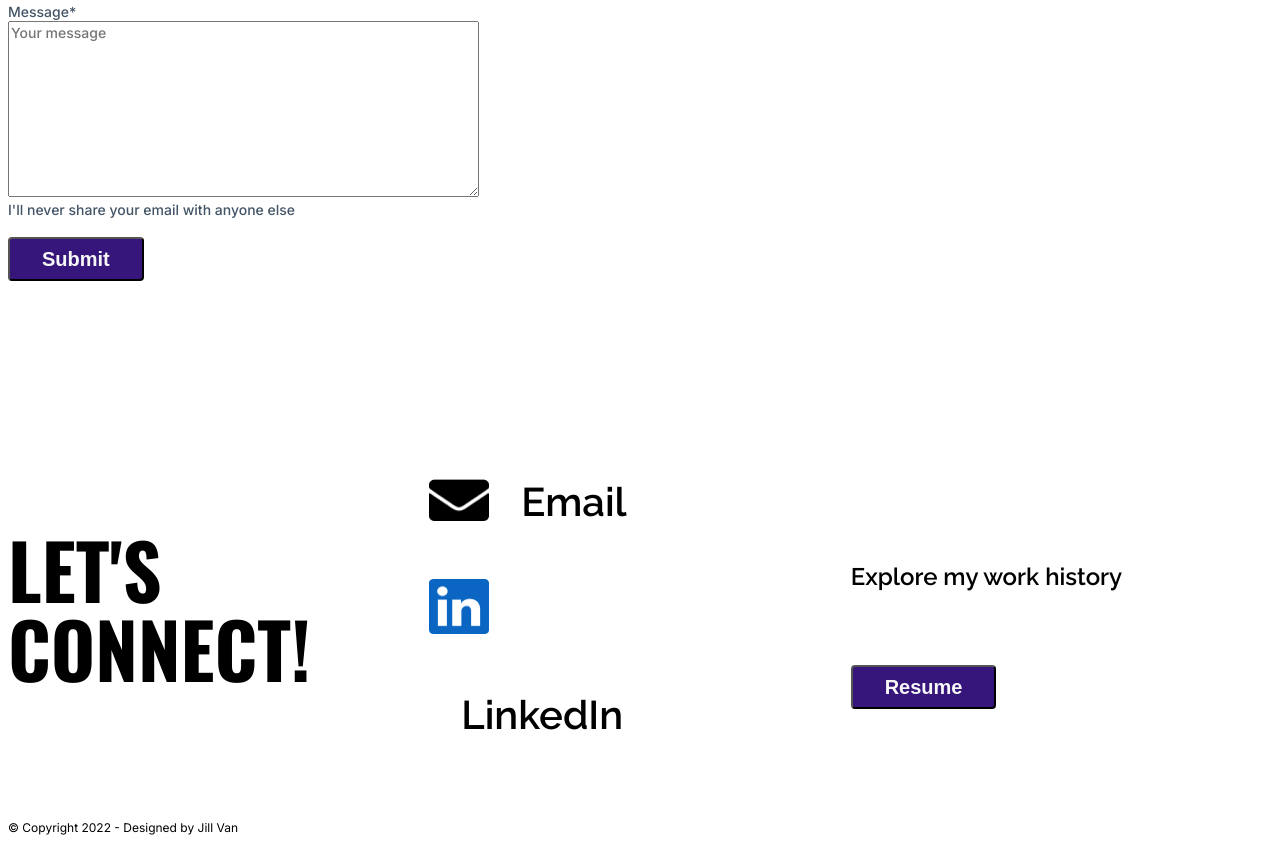
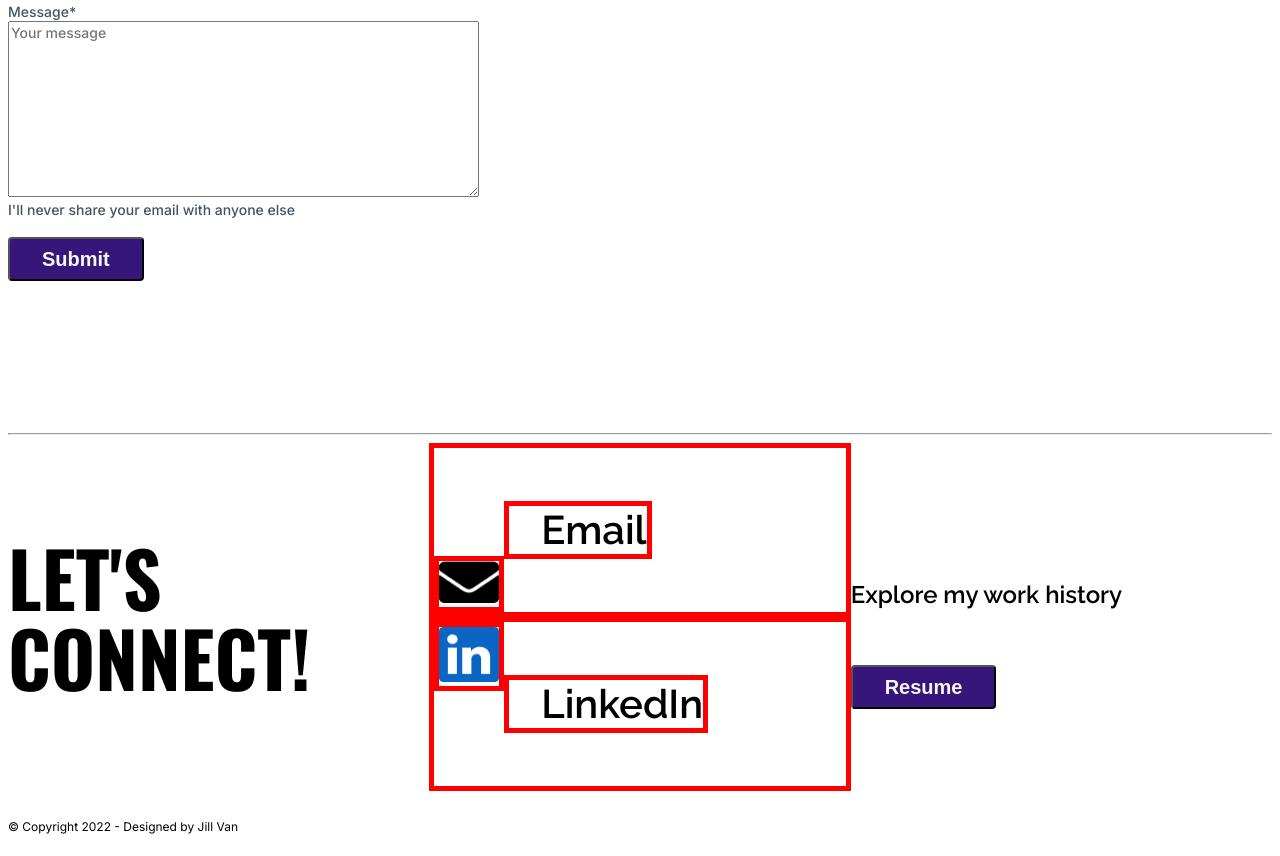
Before and after one commit to Jillbills/UX_UI_HW_17.CC, a plain HTML site: page index.html in a window 1280 px wide. Shown: the part 7800-8656 px from the top of the page. Drawn offline with nearby package versions, Linux system fonts and the light colour scheme; grey boxes are pictures that could not be loaded.

Commit message:
border color - testing footer text alignment

```diff
--- a/css/style.css
+++ b/css/style.css
@@ -372,26 +372,41 @@ li {
     flex-direction: column;
 }
 
-.emailcIcon {
+.emailWithIcon {
     display: flex;
     flex-direction: row;
-    align-items: center;
+    align-items: flex-end;
+    border: 5px solid red;
+}
+
+.emailIcon {
+    align-items: flex-end;
+    border: 5px solid red;
 }
 
 .emailText {
     padding-left: 2rem;
+    text-align: flex-end;
+    border: 5px solid red;
 }
 
-.LinkedIncIcon {
+.LinkedInWithIcon {
     display: flex;
     flex-direction: row;
-    align-items: center;
+    align-items: flex-start;
+    border: 5px solid red;
 }
+
+.LinkedInIcon {
+    border: 5px solid red;
+}
+
 .LinkedInText {
     padding-left: 2rem;
+    text-align: flex-start;
+    border: 5px solid red;
 }
 
-}
 .footer button {
 /* I want to center this in the div */
 }
--- a/index.html
+++ b/index.html
@@ -327,6 +327,7 @@
 <br>
 <br>
 <br>
+<hr>
 
 <!--Footer-->
 <!--How do I make my footer h1 and ID to left align?-->
@@ -338,31 +339,30 @@
     </div>
 
     <div class="connectIcons">
-        <div class="emailcIcon">
-            <div>
+        <div class="emailWithIcon">
+            <div class="emailIcon">
                 <img src="images/emailIcon.png" alt="email icon" width="60px" height="42px">
             </div>
-            <div class="emailText">
-                <h4>Email</h4>
+            <div>
+                <h4 class="emailText">Email</h4>
             </div>
         </div>
-        <div class="LinkIncIcon">
-            <div>
+        <div class="LinkedInWithIcon">
+            <div class="LinkedInIcon">
                 <img src="images/LinkedInIcon.png" alt="LinkedIn icon" width="60px" height="55px">
             </div>
-            <div class="LinkedInText">
-                <h4>LinkedIn</h4>
+            <div>
+                <h4 class="LinkedInText">LinkedIn</h4>
             </div>
         </div>
     </div>
 
     <div>
-        <h6>Explore my work history</h6><br>
+        <h6>Explore my work history</h6>
         <button type="button">Resume</button>
     </div>
 
     <p id="footerText"> &copy Copyright 2022 - Designed by Jill Van</p>
-
     </section>
 </footer>
 
```
